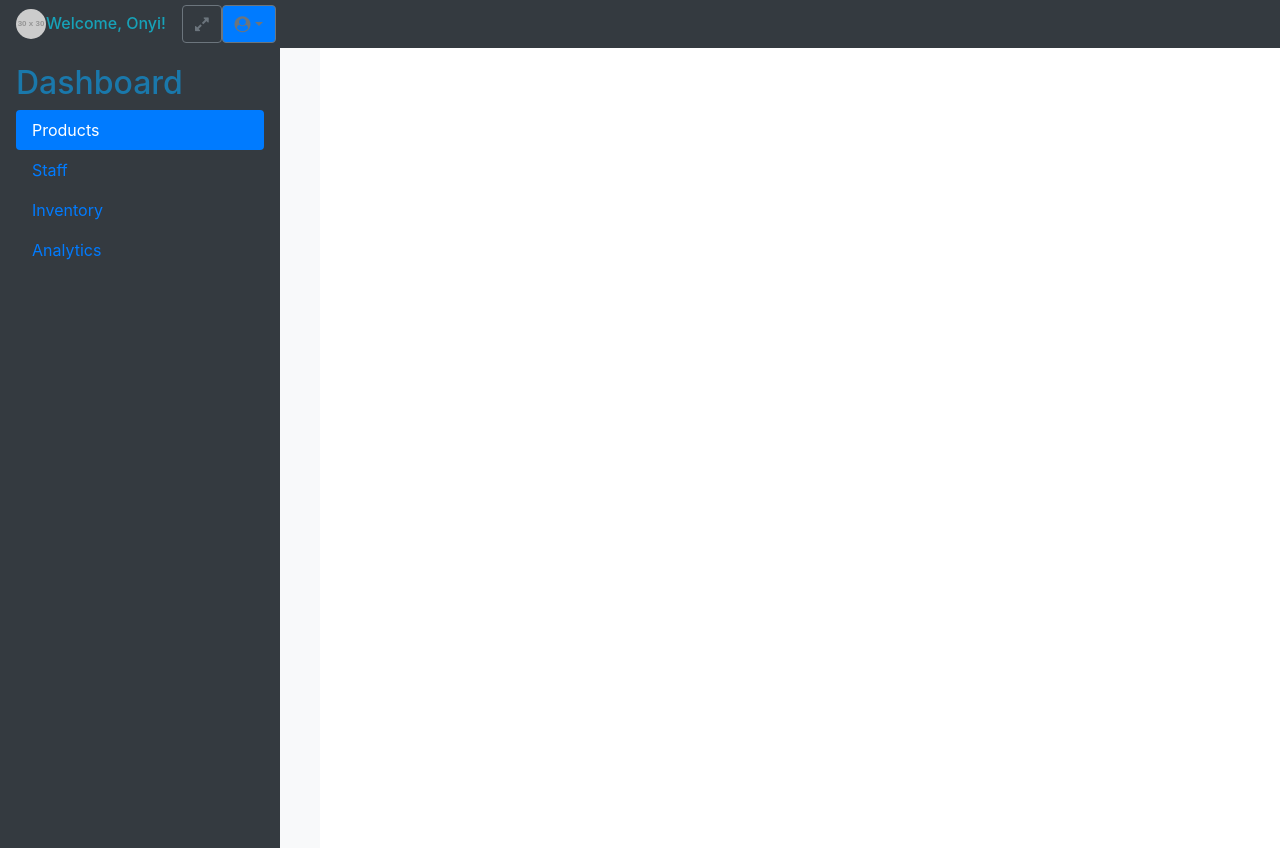
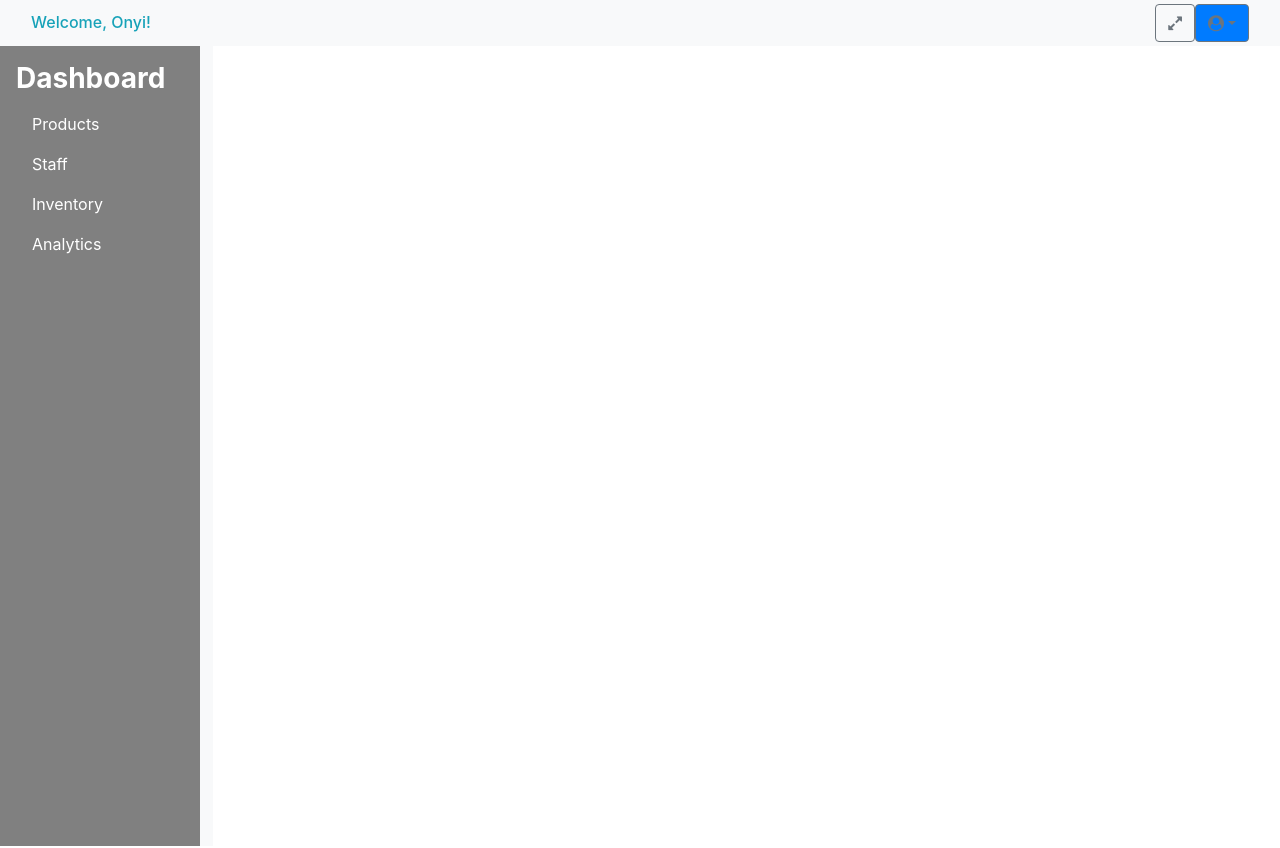
Before and after one commit to mrtechnic/sales-tracker-app, a React (Vite) app: page /superAdminDash in a window 1280 px wide. Built offline with nearby package versions, Linux system fonts and the light colour scheme.

Commit message:
fourth commit

```diff
--- a/src/Dashboards/superAdminDash.jsx
+++ b/src/Dashboards/superAdminDash.jsx
@@ -23,7 +23,7 @@ const SuperAdminDash = () => {
       <Container fluid className="vh-100"> {/* Full height of the viewport */}
         <Row className="h-100">
           {/* Sidebar with fixed width and full height */}
-          <Col md={3} className="p-0 bg-light sidebar">
+          <Col md={2} className="p-0 bg-light sidebar">
             <Sidebar onSelectCategory={handleSelectCategory} />
           </Col>
 
--- a/src/components/NavBar.jsx
+++ b/src/components/NavBar.jsx
@@ -12,41 +12,22 @@ const Navbar = () => {
   };
 
   return (
-    <nav className="navbar navbar-expand-lg navbar-light bg-dark py-1"> {/* Reduced vertical padding */}
-      <a className="navbar-brand d-flex align-items-center" href="/">
-        <img
-          src="https://via.placeholder.com/30"  // Placeholder for your profile logo
-          alt="Profile"
-          className="rounded-circle me-2" // Margin end for spacing
-        />
-        <h1 className="h6 text-info mb-0">Welcome, Onyi!</h1> {/* Reduced font size and removed margin */}
-      </a>
-      <button
-        className="navbar-toggler"
-        type="button"
-        data-bs-toggle="collapse" // Use data-bs-* for Bootstrap 5
-        data-bs-target="#navbarNav"
-        aria-controls="navbarNav"
-        aria-expanded="false"
-        aria-label="Toggle navigation"
-      >
-        <span className="navbar-toggler-icon"></span>
-      </button>
+    <nav className="navbar navbar-expand-lg navbar-dark bg-light py-1"> {/* Navbar background and padding */}
+      <div className="container-fluid d-flex justify-content-between align-items-center"> {/* Align items correctly */}
+        {/* Left side - Welcome message */}
+        <h1 className="h6 text-info mb-0">Welcome, Onyi!</h1>
 
-      <div className="collapse navbar-collapse" id="navbarNav">
-        <ul className="navbar-nav ms-auto"> {/* Changed to ms-auto for Bootstrap 5 */}
+        {/* Right side - Fullscreen and Profile Dropdown */}
+        <div className="d-flex align-items-center">
           {/* Full-Screen Toggle */}
-          <li className="nav-item">
           <button
             className="btn btn-outline-secondary me-3" // Margin end for spacing
             onClick={toggleFullScreen}
           >
             <i className="fa fa-expand" aria-hidden="true"></i>
           </button>
-          </li>
 
           {/* Profile Dropdown with Logout */}
-          <li className="nav-item dropdown">
           <Dropdown>
             <Dropdown.Toggle
               className="btn btn-outline-secondary"
@@ -55,16 +36,15 @@ const Navbar = () => {
               <i className="fa fa-user-circle" aria-hidden="true"></i>
             </Dropdown.Toggle>
 
-              <Dropdown.Menu align="right">
+            <Dropdown.Menu align="end"> {/* Align dropdown to the right */}
               <Dropdown.Item href="#/profile">Profile</Dropdown.Item>
               <Dropdown.Divider />
-                <Dropdown.Item href="#/logout">
+              <Dropdown.Item href="/">
                 <i className="fa fa-sign-out" aria-hidden="true"></i> Logout
               </Dropdown.Item>
             </Dropdown.Menu>
           </Dropdown>
-          </li>
-        </ul>
+        </div>
       </div>
     </nav>
   );
--- a/src/components/SideBar.jsx
+++ b/src/components/SideBar.jsx
@@ -1,15 +1,17 @@
-// src/components/SideBar.js
 import React from 'react';
+import './Sidebar.css'; // Import the custom CSS
 
-const Sidebar = ({ onSelectCategory }) => {
+const Sidebar = ({ onSelectCategory, selectedCategory }) => {
   return (
-    <div className="d-flex flex-column flex-shrink-0 p-3 bg-dark" style={{ width: '280px', height: '100%' }}>
-      <h2 className="fs-4" style={{color: "#1a78ab"}} >Dashboard</h2>
+    <div className="d-flex flex-column flex-shrink-0 p-3" style={{ width: '200px', height: '100%', backgroundColor: 'grey' }}>
+      <a href="/superAdminDash" style={{ textDecoration: 'none' }}> {/* No underline */}
+        <h3 className="fs-4" style={{ color: "#fff" }}><strong>Dashboard</strong></h3>
+      </a>
       <ul className="nav nav-pills flex-column mb-auto">
         <li className="nav-item">
           <a
             href="#products"
-            className="nav-link active"
+            className={`nav-link ${selectedCategory === "Products" ? "active" : ""}`}
             onClick={() => onSelectCategory("Products")}
           >
             Products
@@ -18,7 +20,7 @@ const Sidebar = ({ onSelectCategory }) => {
         <li className="nav-item">
           <a
             href="#staff"
-            className="nav-link"
+            className={`nav-link ${selectedCategory === "Staff" ? "active" : ""}`}
             onClick={() => onSelectCategory("Staff")}
           >
             Staff
@@ -27,7 +29,7 @@ const Sidebar = ({ onSelectCategory }) => {
         <li className="nav-item">
           <a
             href="#inventory"
-            className="nav-link"
+            className={`nav-link ${selectedCategory === "Inventory" ? "active" : ""}`}
             onClick={() => onSelectCategory("Inventory")}
           >
             Inventory
@@ -36,7 +38,7 @@ const Sidebar = ({ onSelectCategory }) => {
         <li className="nav-item">
           <a
             href="#analytics"
-            className="nav-link"
+            className={`nav-link ${selectedCategory === "Analytics" ? "active" : ""}`}
             onClick={() => onSelectCategory("Analytics")}
           >
             Analytics
--- /dev/null
+++ b/src/components/sidebar.css
@@ -0,0 +1,24 @@
+/* Sidebar.css */
+.nav-link {
+    background-color: grey !important;  /* Default background color */
+    color: white !important;              /* Default text color */
+    transition: background-color 0.3s ease, color 0.3s ease; /* Smooth transition */
+  }
+
+  /* Hover state */
+  .nav-link:hover {
+    background-color: white !important;  /* Background color on hover */
+    color: grey !important;            /* Text color on hover */
+  }
+
+  /* Active state - ensure it maintains the hover effect */
+  .nav-link.active {
+    background-color: white !important;  /* Keep background grey when active */
+    color: grey !important;            /* Keep text white when active */
+  }
+
+  /* Apply the same hover effect to active links as well */
+  .nav-link.active:hover {
+    background-color: white !important;  /* Ensure it stays grey on hover */
+    color: grey !important;            /* Ensure it stays white on hover */
+  }
```
Lines whose indentation alone changed are shown as unchanged.
